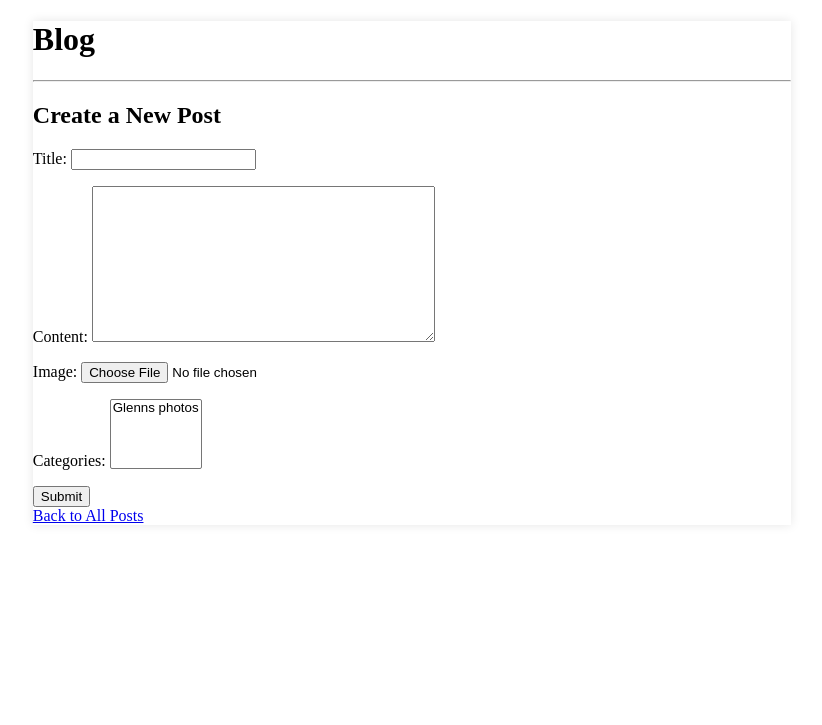
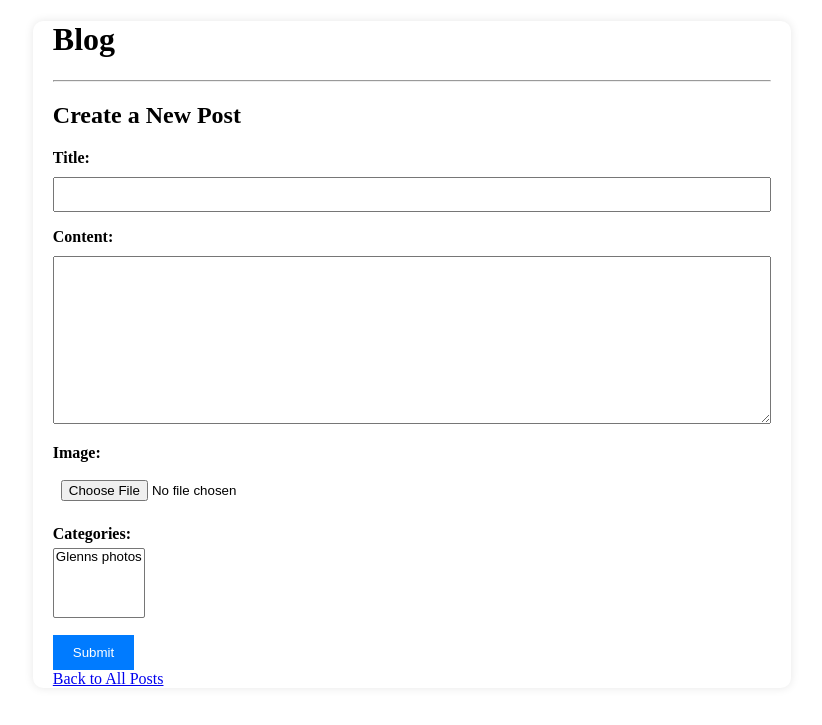
Before and after one commit to GlennJohansson85/rootfolder, a Django app: page /post/ in a window 1280 px wide. Shown: the part 26-751 px from the top of the page, without its empty margins (228-1050 px from the left). Run offline with Django 5.2, Linux system fonts and the light colour scheme; data comes from the database, SQL or seed files in the repository.

Commit message:
Update style.css
- Add temporary styles

```diff
--- a/blog_app/static/blog_app/css/style.css
+++ b/blog_app/static/blog_app/css/style.css
@@ -1,14 +1,74 @@
 /* static/css/style.css */
 
 
-
+/* home.html */
 .blog-container {
     margin-left: 20%;
     margin-right: 20%;
     background-color: #fff;
+    padding-left: 20px;
+    padding-right: 20px;
     box-shadow: 0 0 10px rgba(0, 0, 0, 0.1);
+    border-radius: 10px;
 }
 
 .post {
-    margin-bottom: 20px; /* Add some spacing between posts */
+    margin-bottom: 20px;
 }
+
+.post-card img {
+    width: 100%;
+    height: auto;
+    image-rendering: auto;
+    object-fit: cover;
+}
+
+/*-------------------*/
+
+/* post.html */
+.post-form-container {
+    max-width: 600px;
+    margin: 0 auto;
+}
+
+.form-group {
+    margin-bottom: 20px;
+}
+
+label {
+    display: block;
+    margin-bottom: 5px;
+    font-weight: bold;
+}
+
+textarea,
+input[type="text"],
+input[type="file"] {
+    width: 100%;
+    padding: 8px;
+    box-sizing: border-box;
+    margin-top: 5px;
+}
+
+button {
+    background-color: #007bff;
+    color: #fff;
+    padding: 10px 20px;
+    border: none;
+    cursor: pointer;
+}
+
+.back-link {
+    display: block;
+    margin-top: 20px;
+    color: #007bff;
+    text-decoration: none;
+}
+
+/*---------------------------------*/
+
+/*user_registration*/
+
+/*user_login*/
+
+/*user_logout*/
```
